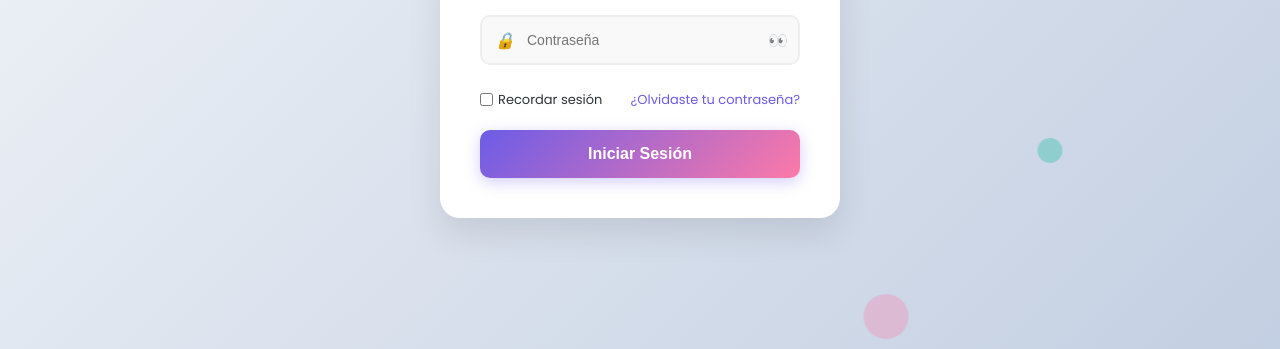
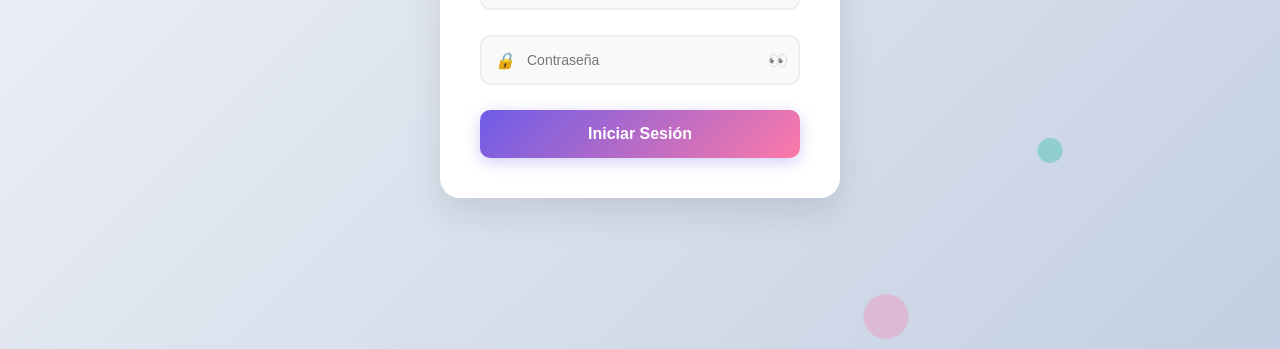
Before and after one commit to Programers77/Dashboard-Publicidad, an Astro site in the folder Dashboard-Publicidad/: page / in a window 1280 px wide. Shown: the part 451-800 px from the top of the page. Built offline with nearby package versions, Linux system fonts and the light colour scheme; Astro itself is replaced by a stand-in of ours.

Commit message:
Publciidad listo

```diff
--- a/Dashboard-Publicidad/src/components/Login.astro
+++ b/Dashboard-Publicidad/src/components/Login.astro
@@ -44,13 +44,6 @@
             </button>
         </div>
 
-        <div class="remember-forgot">
-            <label>
-                <input type="checkbox" id="remember"> Recordar sesión
-            </label>
-            <a href="#">¿Olvidaste tu contraseña?</a>
-        </div>
-
         <button type="submit" class="btn-login">Iniciar Sesión</button>
     </form>
 
```
